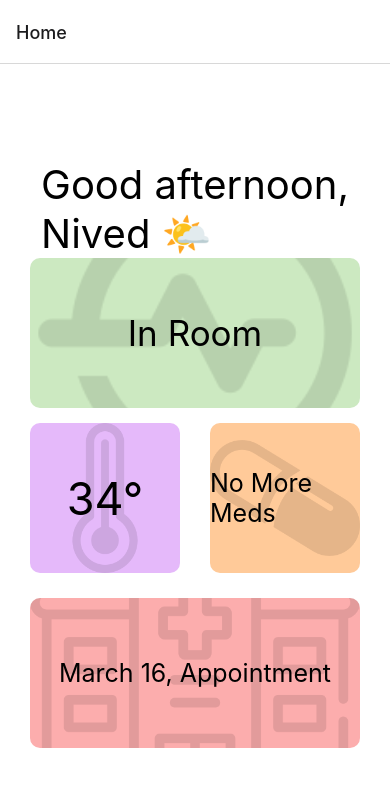
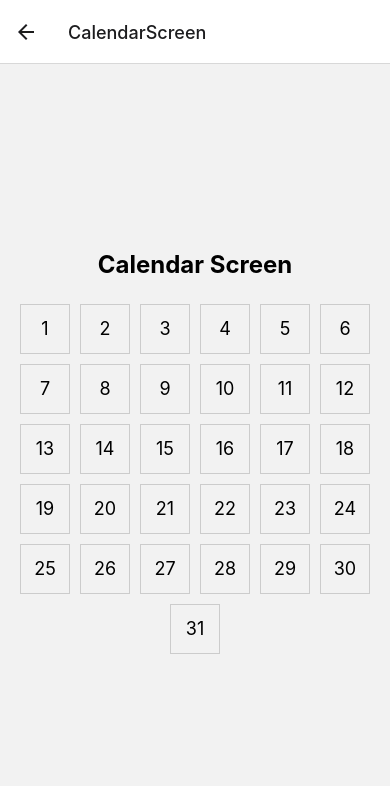
Before and after one commit to reyhanSchool/capstone, a React Native app: screen /CalendarScreen in a window 390 px wide. Shown: the top 786 px of the page. Built offline with nearby package versions, Linux system fonts and the light colour scheme.

Commit message:
Created another page This page is the calendar page, need to make changes to how we want it to look

```diff
--- a/App.js
+++ b/App.js
@@ -6,7 +6,8 @@ import { createStackNavigator } from '@react-navigation/stack';
 import SquareWithImageBackground from './components/SquareWithImageBackground';
 import RectangleWithImageBackground from './components/RectangleWithImageBackground';
 import Greeting from './components/WelcomeMessage';
-import Medications from './components/Medications'; // Import the Medications component
+import Medications from './components/Medications';
+import CalendarScreen from './components/CalendarScreen';
 
 const Stack = createStackNavigator();
 
@@ -23,6 +24,7 @@ export default function App() {
             <Stack.Navigator initialRouteName="Home">
                 <Stack.Screen name="Home" component={HomeScreen} />
                 <Stack.Screen name="Medications" component={Medications} />
+                <Stack.Screen name="CalendarScreen" component={CalendarScreen}/>
             </Stack.Navigator>
         </NavigationContainer>
     );
@@ -62,10 +64,11 @@ function HomeScreen({ navigation }) {
                 />
             </View>
             <RectangleWithImageBackground
-                title="March 16, Appointment"
+                title="Calendar"
                 imageUrl={require('./assets/hospitalBackground.png')}
                 color="#FCADAD"
                 fontSize={25} // Example font size
+                onPress={() => navigation.navigate('Calendar')}
             />
             <StatusBar style="auto" />
         </View>
--- a/components/CalendarScreen.js
+++ b/components/CalendarScreen.js
@@ -2,12 +2,78 @@ import React, { useState } from 'react';
 import { View, ScrollView, Text, StyleSheet, TextInput, Button, TouchableOpacity } from 'react-native';
 
 const CalendarScreen = () => {
+  // Sample state to manage selected date
+  const [selectedDate, setSelectedDate] = useState(null);
+
+  // Function to handle date selection
+  const handleDateSelection = (date) => {
+    setSelectedDate(date);
+    // You can implement further actions upon date selection, such as navigating to a specific date's details
+  };
+
+  // Render function for individual date cells
+  const renderDateCell = (date) => {
+    // You can customize this rendering function according to your design requirements
+    return (
+      <TouchableOpacity onPress={() => handleDateSelection(date)}>
+        <View style={styles.dateCell}>
+          <Text style={styles.dateText}>{date}</Text>
+        </View>
+      </TouchableOpacity>
+    );
+  };
+
+  // Function to generate an array of dates (for example, a month's dates)
+  const generateDatesArray = () => {
+    // Sample implementation for generating dates array (1 to 31)
+    const datesArray = [];
+    for (let i = 1; i <= 31; i++) {
+      datesArray.push(i);
+    }
+    return datesArray;
+  };
+
   return (
-    <View style={{ flex: 1, justifyContent: 'center', alignItems: 'center' }}>
-      <Text>Calendar Screen</Text>
-      {/* Implement your calendar component here */}
-    </View>
+    <ScrollView contentContainerStyle={styles.container}>
+      <Text style={styles.headerText}>Calendar Screen</Text>
+      <View style={styles.calendarContainer}>
+        {/* Render your calendar here */}
+        {generateDatesArray().map(date => renderDateCell(date))}
+      </View>
+    </ScrollView>
   );
 };
 
+// Styles
+const styles = StyleSheet.create({
+  container: {
+    flex: 1,
+    justifyContent: 'center',
+    alignItems: 'center',
+    paddingVertical: 20,
+  },
+  headerText: {
+    fontSize: 24,
+    fontWeight: 'bold',
+    marginBottom: 20,
+  },
+  calendarContainer: {
+    flexDirection: 'row',
+    flexWrap: 'wrap',
+    justifyContent: 'center',
+  },
+  dateCell: {
+    width: 50,
+    height: 50,
+    justifyContent: 'center',
+    alignItems: 'center',
+    borderWidth: 1,
+    borderColor: '#ccc',
+    margin: 5,
+  },
+  dateText: {
+    fontSize: 18,
+  },
+});
+
 export default CalendarScreen;
--- a/components/RectangleWithImageBackground.js
+++ b/components/RectangleWithImageBackground.js
@@ -1,8 +1,17 @@
 import React from 'react';
-import { View, Text, StyleSheet, ImageBackground } from 'react-native';
+import { View, Text, StyleSheet, ImageBackground, TouchableOpacity } from 'react-native';
+import { useNavigation } from '@react-navigation/native';
 
 const RectangleWithImageBackground = ({ title, imageUrl, color, fontSize }) => {
+  const navigation = useNavigation();
+
+  const handlePress = () => {
+    if (title === "Calendar") {
+      navigation.navigate('CalendarScreen');
+    }
+  };
     return (
+      <TouchableOpacity onPress={handlePress}>
         <View style={[styles.container, { backgroundColor: color }]}>
           <ImageBackground source={imageUrl} style={styles.imageBackground}>
 
@@ -11,6 +20,7 @@ const RectangleWithImageBackground = ({ title, imageUrl, color, fontSize }) => {
             <Text style={[styles.title, { fontSize: fontSize }]}>{title}</Text>
           </View>
         </View>
+      </TouchableOpacity>
       );
 };
 
```
